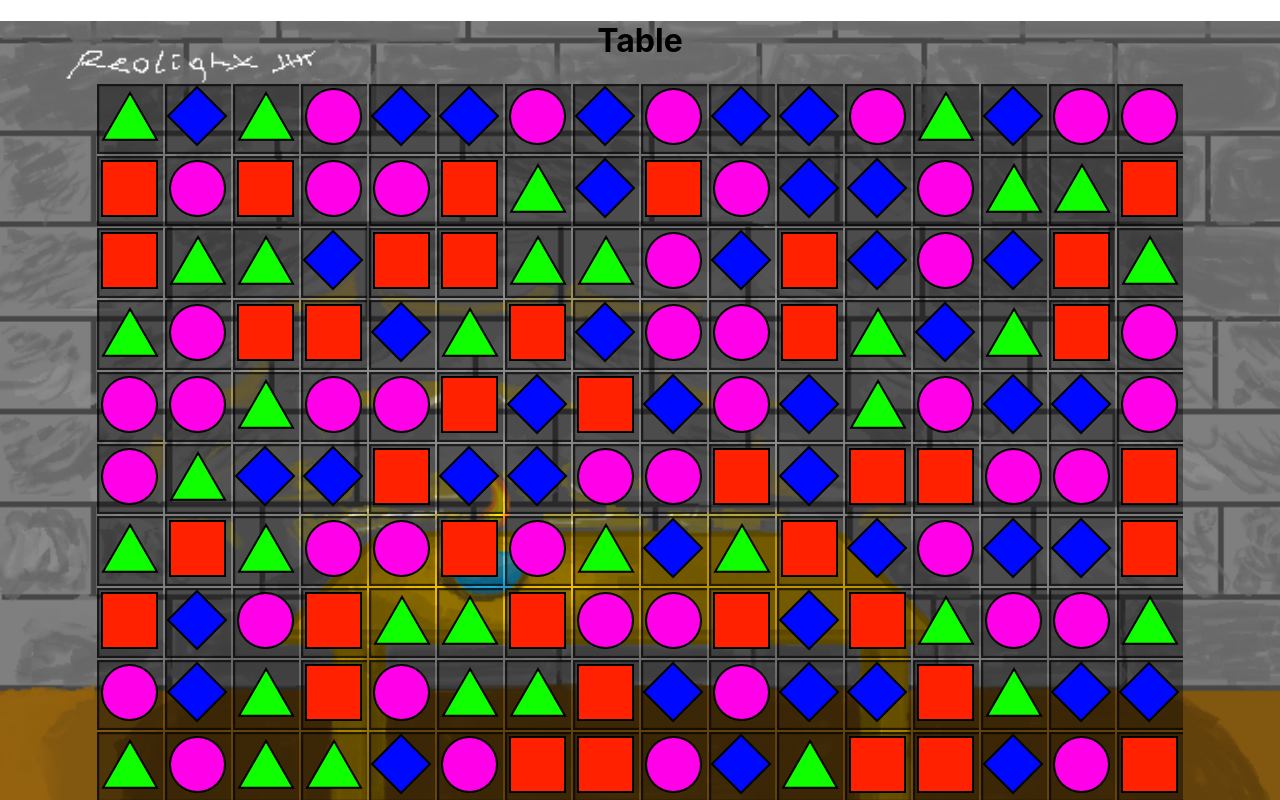
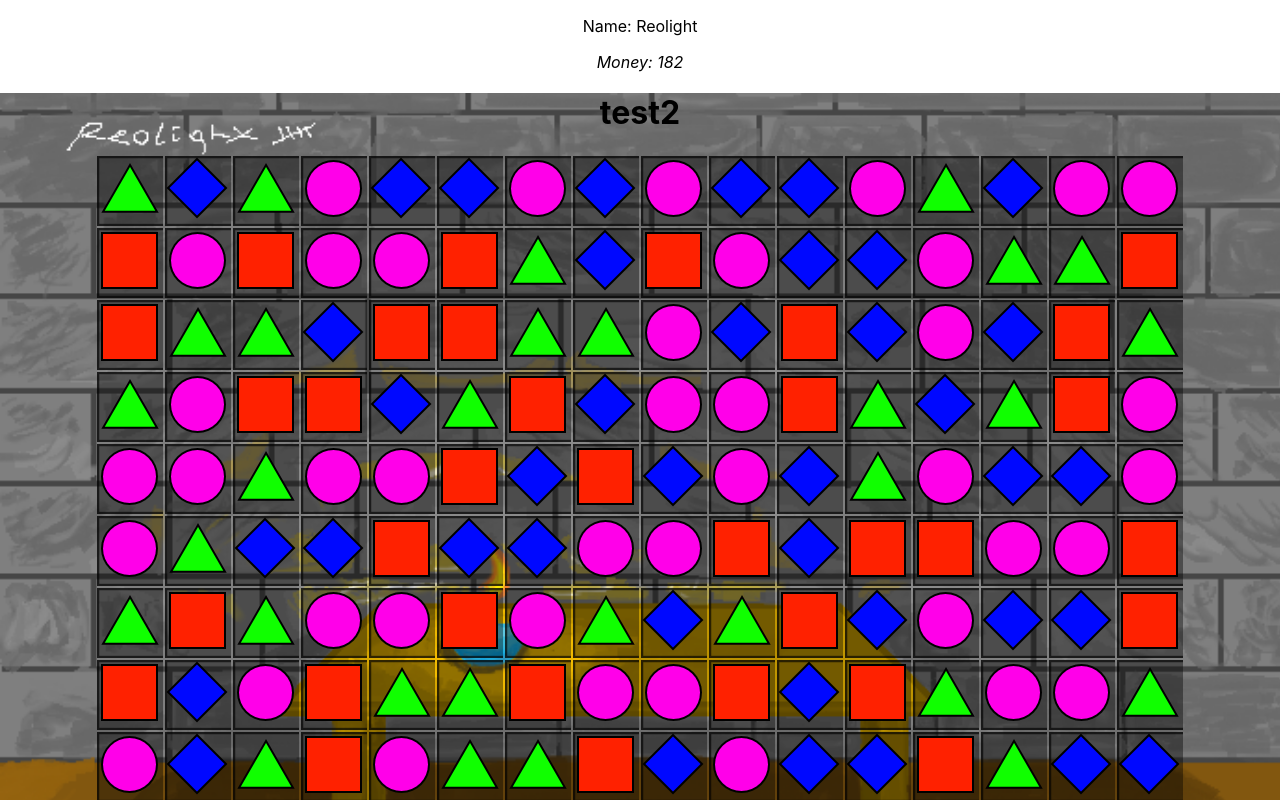
Before and after one commit to Reolight/three-in-row-react-ts, a React (Create React App) app: page /Menu/Game/1 in a window 1280 px wide. Shown: the top 800 px of the page. Built offline with nearby package versions, Linux system fonts and the light colour scheme.

Commit message:
player connected

```diff
--- a/src/App.tsx
+++ b/src/App.tsx
@@ -1,11 +1,12 @@
 import React from 'react';
 import './App.css';
 import Game from './components/Game';
+import Player from './logic/Player';
 
 function App() {
   return (
     <div className="App">
-      <Game stage="test2" />
+      <Game stage="test2" player={{name: "Reolight", money: 0}} />
     </div>
   );
 }
--- a/src/components/Game.tsx
+++ b/src/components/Game.tsx
@@ -1,17 +1,20 @@
 import React, { useState } from "react";
+import Player from "../logic/Player";
 import Table from "./Table"
+import UITable from "./UITable";
 
 interface gameInfoProps{
     stage: string
-
+    player: Player
 }
 
 export default function Game(props : gameInfoProps){
 
     return(
-        (<div className="Game-container">
-            <h1>Table</h1>
-            <Table stage={props.stage}/>
-        </div>)
+        (<>
+            <div>
+                <Table stage={props.stage} player={props.player}/>
+            </div>
+        </>)
     )
 }
--- a/src/components/Menu.tsx
+++ b/src/components/Menu.tsx
@@ -1,5 +1,4 @@
 import React from "react";
 
 export default function Menu(){
-
 }
--- a/src/components/Table.tsx
+++ b/src/components/Table.tsx
@@ -1,11 +1,13 @@
 import React, { useEffect, useState } from "react";
 import Field from "../logic/Field";
 import Position from "../logic/interfaces/Position";
+import Player from "../logic/Player";
 import CellView from "./CellView";
+import UITable from "./UITable";
 
 interface gameInfoProps{
     stage: string
-
+    player: Player
 }
 //Просто куча пометок для меня на русском, потому что я разраб и мне можно
 //Цикл должен строится на следующем: совпадения > разрушение > падение
@@ -19,6 +21,7 @@ export default function Table(props : gameInfoProps){
 
     const [field, setField] = useState<Field>()
     const [state, setState] = useState<number>()
+    const [player, setPlayer] = useState(props.player)
 
     useEffect(stateHub, [state])
     useEffect(InitialCycle, [props.stage])
@@ -37,7 +40,9 @@ export default function Table(props : gameInfoProps){
 
     function Destroy() {
         swapped = []
-        setField(Field.DestroyChains(field!))
+        const [f, money] = Field.DestroyChains(field!)
+        setPlayer({...player, money: player.money + money})
+        setField(f)
         setState(FALL)
     }
 
@@ -105,6 +110,10 @@ export default function Table(props : gameInfoProps){
     }
 
     return(!field? <p>Wait please...</p> :
+        <>
+        <UITable player={player} />
+        <div className="Game-container">
+            <h1>{field.name}</h1>
             <table className="Game-table">
                 <tbody>
                 {field.cells.map((row, y) =>
@@ -117,5 +126,7 @@ export default function Table(props : gameInfoProps){
                     </tr>
                 )}
                 </tbody>
-        </table>)
+            </table>
+        </div>
+        </>)
 }
--- /dev/null
+++ b/src/components/UITable.tsx
@@ -0,0 +1,23 @@
+import React, { useEffect, useState } from "react";
+import Player from "../logic/Player";
+
+interface UITableProps {
+    player: Player
+}
+
+export default function UITable(props: UITableProps){
+    const [money, setMoney] = useState(props.player.money)
+
+    function moneyChanged(){
+        setMoney(money)
+    }
+
+    useEffect(moneyChanged, [props.player])
+
+    return(
+        <div>
+            <p><>Name: {props.player.name}</></p>
+            <em><>Money: {props.player.money}</></em>
+        </div>
+    )
+}
--- a/src/logic/Field.ts
+++ b/src/logic/Field.ts
@@ -93,20 +93,21 @@ export default class Field {
         return f
     }
 
-    static DestroyChains(old: Field): Field{
+    static DestroyChains(old: Field): [field: Field, money: number]{
         let f : Field = old
-
+        let money : number = 0
         f.chains.forEach(chain => {
             chain.cells.forEach(cell => {
                 //cell.sprite.onDestroyEffect
                 cell.sprite = {} as Sprite // "destroyed". Also points should be applied. But there is no player yet
                 cell.markedForDelete = false
+                money++
             });
         })
 
         f.chains = []
 
-        return f
+        return [f, money]
     }
 
     private static Generate(field : Field): number{
--- a/src/logic/interfaces/Item.ts
+++ b/src/logic/interfaces/Item.ts
@@ -1,3 +1,3 @@
-export default interface Item{
+export default interface Item{ //should be used in combination with sprite
     name: string
 }
--- a/src/sources/data/Sprites.ts
+++ b/src/sources/data/Sprites.ts
@@ -5,7 +5,7 @@ const sprites: Sprite[] = [
 ]
 
     ///returns sprite defined in sprites[] or creates new default sprite to get rid of defining defaults
-export default function retrieveSprite(t: string): Sprite | undefined {
+export default function retrieveSprite(t: string): Sprite {
     let sprite = sprites.find(s => s.name === t)
     if (!sprite){
         sprite = {
```
Lines whose indentation alone changed are shown as unchanged.
